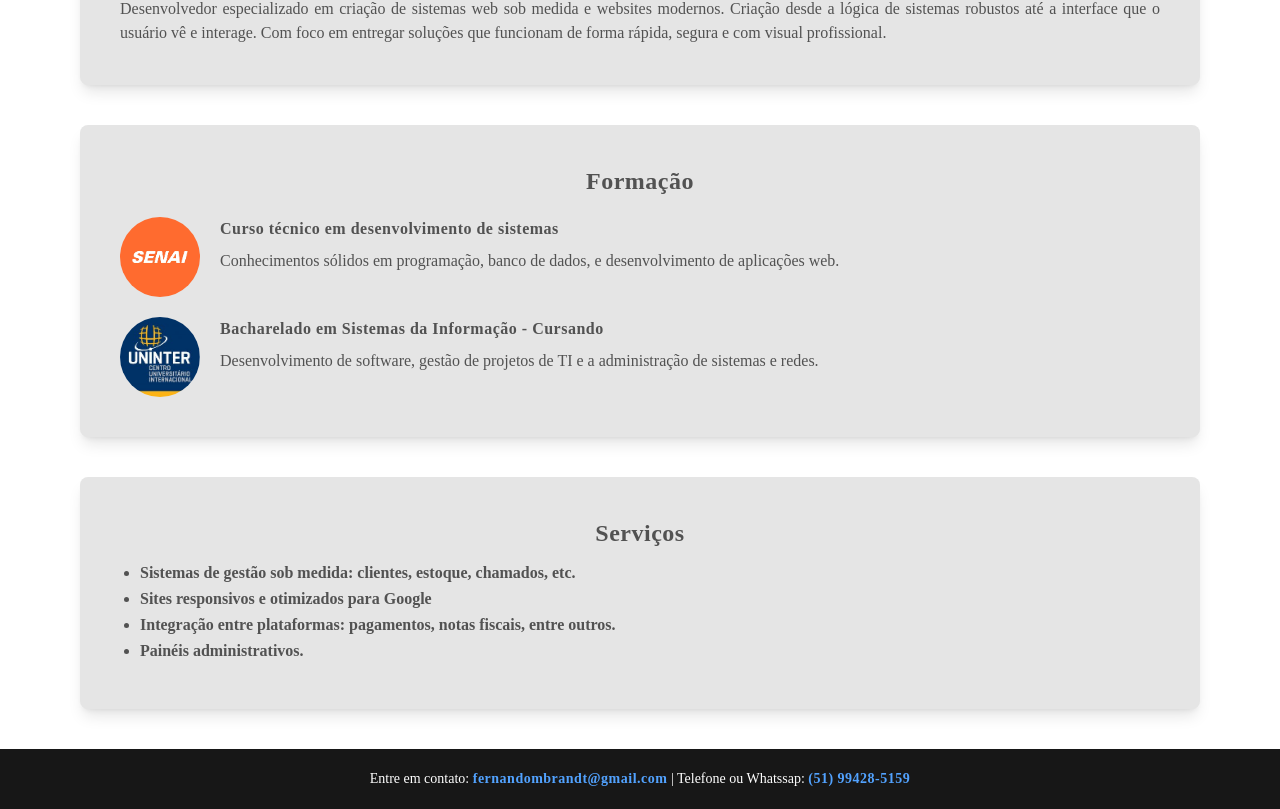
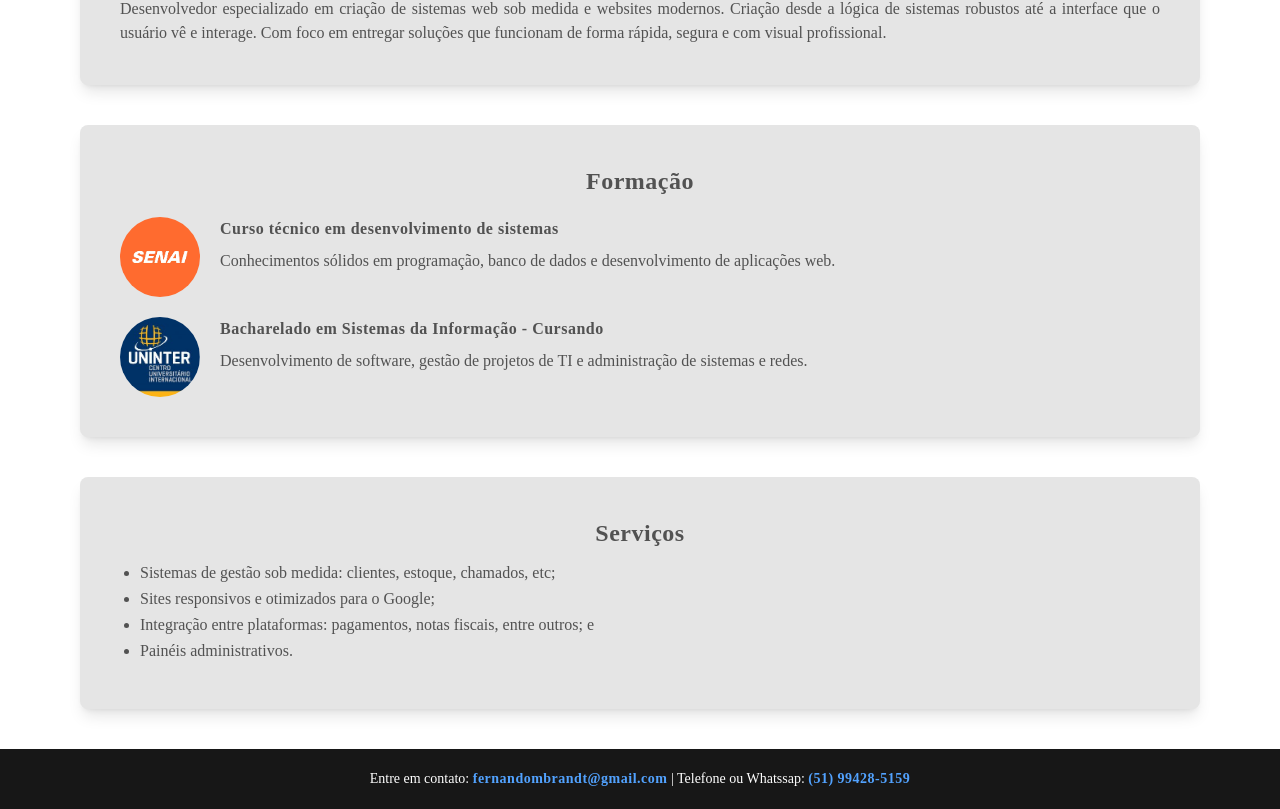
Before and after one commit to Febrandt/fernando-brandt, a React (Vite) app: page / in a window 1280 px wide. Shown: the part 763-1572 px from the top of the page. Built offline with nearby package versions, Linux system fonts and the light colour scheme; a web font is replaced by a local one.

Commit message:
Servicos

```diff
--- a/src/App.jsx
+++ b/src/App.jsx
@@ -23,7 +23,7 @@ function App() {
             <em>Curso técnico em desenvolvimento de sistemas</em>
 
             <p className='mt-2'>
-              Conhecimentos sólidos em programação, banco de dados, e desenvolvimento de aplicações web.
+              Conhecimentos sólidos em programação, banco de dados e desenvolvimento de aplicações web.
             </p>
           </div>
         </div>
@@ -33,7 +33,7 @@ function App() {
             <em>Bacharelado em Sistemas da Informação - Cursando</em>
 
             <p className='mt-2'>
-              Desenvolvimento de software, gestão de projetos de TI e a administração de sistemas e redes.
+              Desenvolvimento de software, gestão de projetos de TI e administração de sistemas e redes.
             </p>
           </div>
         </div>
@@ -41,10 +41,10 @@ function App() {
       <div className='bg-light mx-10 sm:mx-20 p-10 rounded-lg shadow-lg mt-10 text-center'>
         <em className='text-2xl tracking-[0.09rem] text-center'>Serviços</em>
         <ul className='list-disc ml-5 mt-4 text-left'>
-          <li style={{ fontWeight: 600, lineHeight: 1, marginBottom: 10 }}>Sistemas de gestão sob medida: clientes, estoque, chamados, etc.</li>
-          <li style={{ fontWeight: 600, lineHeight: 1, marginBottom: 10 }}>Sites responsivos e otimizados para Google</li>
-          <li style={{ fontWeight: 600, lineHeight: 1, marginBottom: 10 }}>Integração entre plataformas: pagamentos, notas fiscais, entre outros.</li>
-          <li style={{ fontWeight: 600, lineHeight: 1, marginBottom: 10 }}>Painéis administrativos.</li>
+          <li style={{ fontWeight: 500, lineHeight: 1, marginBottom: 10 }}>Sistemas de gestão sob medida: clientes, estoque, chamados, etc;</li>
+          <li style={{ fontWeight: 500, lineHeight: 1, marginBottom: 10 }}>Sites responsivos e otimizados para o Google;</li>
+          <li style={{ fontWeight: 500, lineHeight: 1, marginBottom: 10 }}>Integração entre plataformas: pagamentos, notas fiscais, entre outros; e</li>
+          <li style={{ fontWeight: 500, lineHeight: 1, marginBottom: 10 }}>Painéis administrativos.</li>
         </ul>
       </div>
       <footer className='bg-dark text-light p-5 shadow-lg mt-10 text-center'>
```
